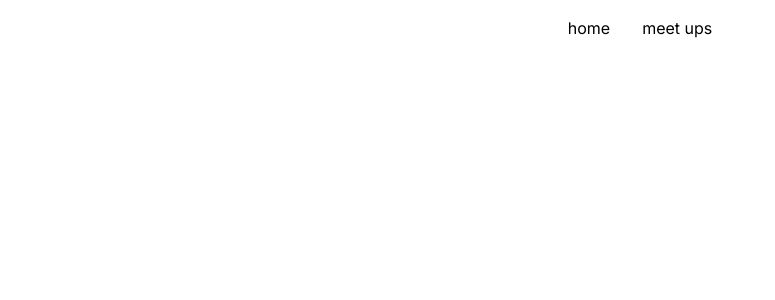
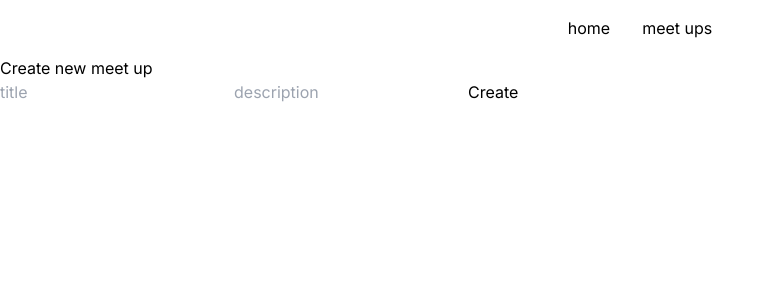
Before and after one commit to Tonny221/meet-up, a Next.js app: page /meet-ups in a window 1280 px wide. Shown: the top 300 px of the page, without its empty margins (0-775 px from the left). Built offline with nearby package versions, Linux system fonts and the light colour scheme.

Commit message:
integrating the meetup form with the api

```diff
--- a/package.json
+++ b/package.json
@@ -14,6 +14,7 @@
     "@types/react": "18.2.21",
     "@types/react-dom": "18.2.7",
     "autoprefixer": "10.4.15",
+    "axios": "^1.5.0",
     "eslint": "8.49.0",
     "eslint-config-next": "13.4.19",
     "next": "13.4.19",
--- a/src/app/meet-ups/page.tsx
+++ b/src/app/meet-ups/page.tsx
@@ -1,5 +1,11 @@
+import MeetUpForm from "@/components/MeetUpForm";
+
 const page = () => {
-  return <div></div>;
+  return (
+    <div>
+      <MeetUpForm />
+    </div>
+  );
 };
 
 export default page;
--- a/src/components/MeetUpForm.tsx
+++ b/src/components/MeetUpForm.tsx
@@ -1,10 +1,43 @@
+"use client";
+
+import axios from "axios";
+import { ChangeEvent, useState } from "react";
+
 const MeetUpForm = () => {
+  const [meetUp, setMeetUp] = useState({ title: "", description: "" });
+
+  const submitData = async (e: React.SyntheticEvent) => {
+    e.preventDefault();
+    try {
+      await axios.post("api/meetUp", meetUp);
+    } catch (error) {
+      console.error(error);
+    }
+  };
+
+  const changeValue = (e: ChangeEvent<HTMLInputElement>) => {
+    setMeetUp({
+      ...meetUp,
+      [e.target.name]: e.target.value,
+    });
+  };
+
   return (
-    <form>
+    <form className="border-solid border-black" onSubmit={submitData}>
       <h1>Create new meet up</h1>
-      <input type="text" placeholder="title" name="" id="" />
-      <input type="text" placeholder="description" name="" id="" />
-      <input type="submit" value="Create" />
+      <input
+        type="text"
+        placeholder="title"
+        onChange={(e) => {}}
+        value={meetUp.title}
+      />
+      <input
+        type="text"
+        placeholder="description"
+        onChange={changeValue}
+        value={meetUp.description}
+      />
+      <input type="submit" onChange={changeValue} value="Create" />
     </form>
   );
 };
```
Also changed, not shown: src/api/meetUp.ts (added, +17 -0 lines), 2 other files (tests, documents, lock files or other folders).
